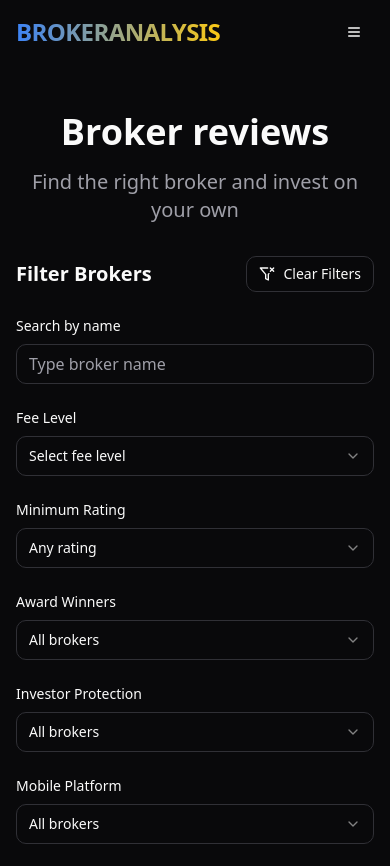
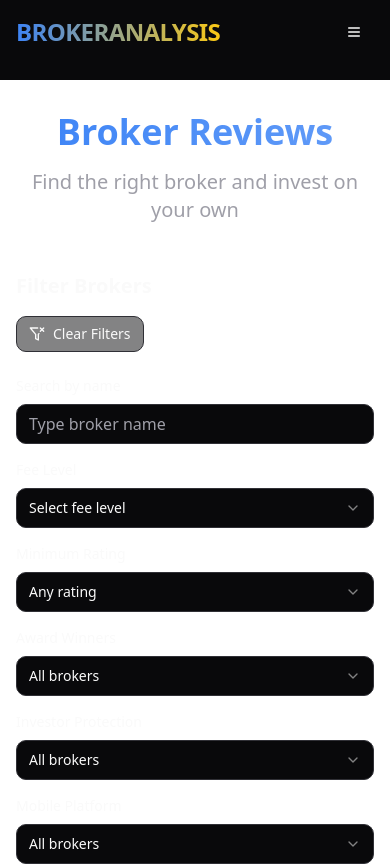
Before and after one commit to vivaluxo37/broker-guardian-pulse, a React (Vite) app: page /broker-reviews in a window 390 px wide. Shown: the top 866 px of the page. Built offline with nearby package versions, Linux system fonts and the light colour scheme.

Commit message:
Style broker review page
Make the background white and responsive.

```diff
--- a/src/pages/BrokerReviews.tsx
+++ b/src/pages/BrokerReviews.tsx
@@ -1295,28 +1295,30 @@ const BrokerReviews = () => {
   };
 
   return (
-    <div className="min-h-screen bg-background text-foreground">
+    <div className="min-h-screen bg-white">
       <Navigation />
 
-      <div className="container mx-auto px-4 py-8 mt-20">
+      <div className="container mx-auto px-4 py-8 mt-20 max-w-7xl">
         {/* Header */}
-        <div className="text-center mb-8">
-          <h1 className="text-4xl font-bold mb-4">Broker reviews</h1>
-          <p className="text-xl text-muted-foreground mb-8">
+        <div className="text-center mb-12">
+          <h1 className="text-4xl md:text-5xl font-bold mb-4 bg-gradient-to-r from-primary to-primary/80 bg-clip-text text-transparent">
+            Broker Reviews
+          </h1>
+          <p className="text-xl text-muted-foreground mb-8 max-w-2xl mx-auto">
             Find the right broker and invest on your own
           </p>
         </div>
 
         {/* Filters */}
-        <div className="mb-8 space-y-6">
+        <div className="mb-12 space-y-6">
           {/* Filter Header with Reset */}
-          <div className="flex items-center justify-between">
+          <div className="flex flex-col sm:flex-row sm:items-center justify-between gap-4 mb-6">
             <h3 className="text-xl font-semibold">Filter Brokers</h3>
             <Button
               variant="outline"
               size="sm"
               onClick={resetFilters}
-              className="flex items-center gap-2"
+              className="flex items-center gap-2 self-start sm:self-auto"
             >
               <FilterX size={16} />
               Clear Filters
@@ -1324,7 +1326,7 @@ const BrokerReviews = () => {
           </div>
 
           {/* Filter Grid */}
-          <div className="grid grid-cols-1 md:grid-cols-2 lg:grid-cols-3 xl:grid-cols-4 gap-6">
+          <div className="grid grid-cols-1 sm:grid-cols-2 md:grid-cols-3 lg:grid-cols-4 gap-4 lg:gap-6">
             {/* Search Filter */}
             <div>
               <label className="text-sm font-medium mb-2 block">Search by name</label>
```
